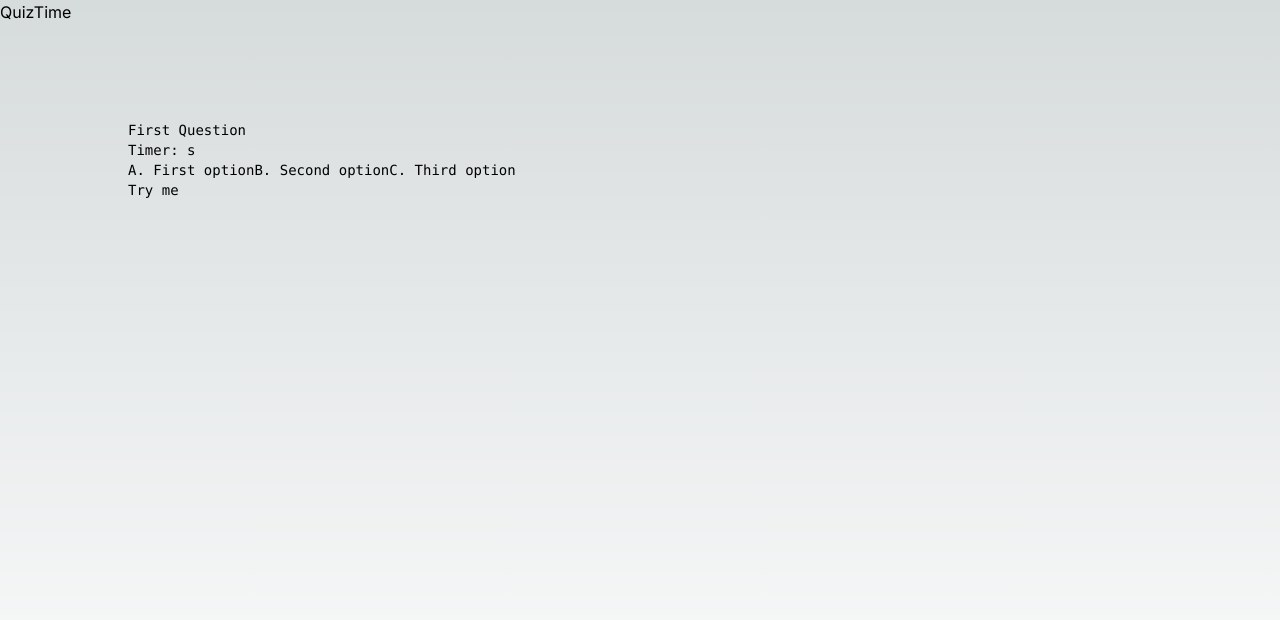
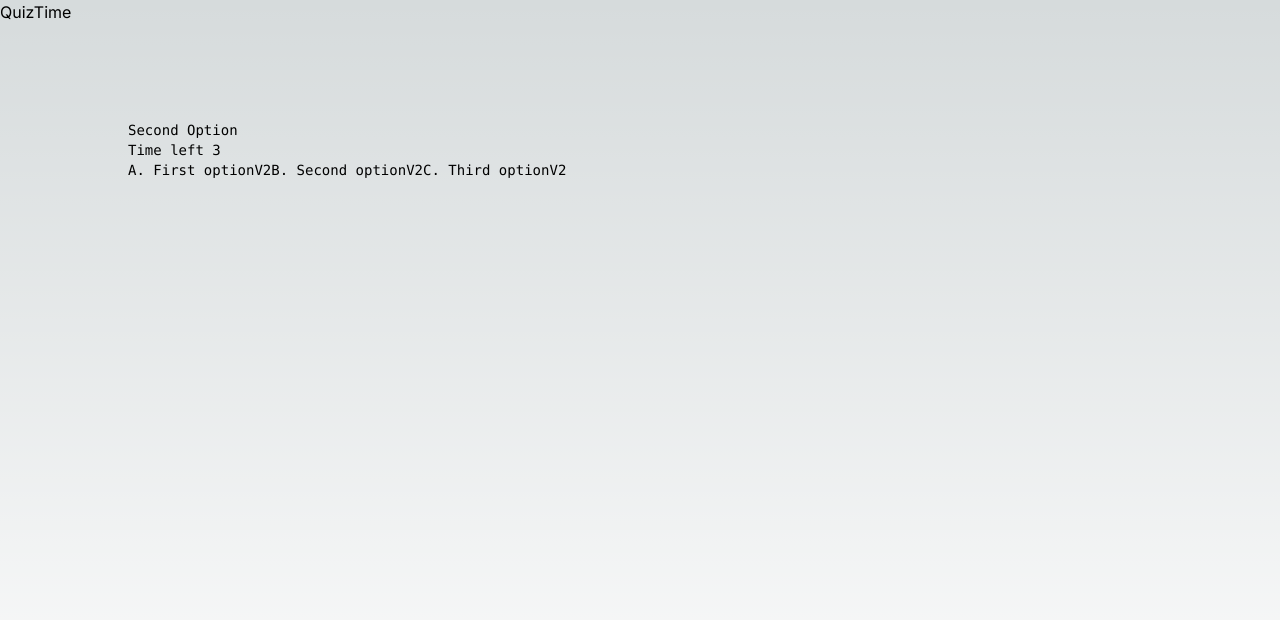
Before and after one commit to Spyro7883/QuizQuest, a Next.js app: page / in a window 1280 px wide. Both pictures are taken after a click on the button "Start game". Shown: the top 620 px of the page. Built offline with nearby package versions, Linux system fonts and the light colour scheme.

Commit message:
wrapped tickTime function using useEffect

```diff
--- a/src/app/page.tsx
+++ b/src/app/page.tsx
@@ -17,39 +17,35 @@ export default function Home() {
   ];
   const [state, setState] = useState(0)
   const [shownQuestion, setShownQuestion] = useState(questionsArray[0]);
+  const [timeLeft, setTimeLeft] = useState(5);
   let [questionNumber, setQuestionNumber] = useState(0);
-  let correctAnswers = 0;
+  let [correctAnswers, setCorretAnswers] = useState(0);
+
   const changeState = (appStatus: number) => {
     setState(appStatus)
   }
-  const pickAnswer = (answer: true) => {
-    answer === true ? correctAnswers++ : <></>;
+  const checkAnswer = (optionIndex: number) => {
+    // console.log(shownQuestion.options[optionIndex])
+    shownQuestion.options[optionIndex].charAt(0) === shownQuestion.rAnswer ? setCorretAnswers(correctAnswers++) : console.log("wrong answer");
   }
 
+  useEffect(() => {
+    if (timeLeft > 0) {
+      const timerId = setTimeout(() => {
+        setTimeLeft(timeLeft - 1);
+      }, 1000);
 
+      return () => clearTimeout(timerId);
+    } else {
+      if (shownQuestion !== questionsArray[questionNumber + 1] && questionNumber + 1 !== questionsArray.length) {
+        setShownQuestion(questionsArray[questionNumber + 1])
+        setQuestionNumber(questionNumber + 1);
+        setTimeLeft(5)
+      }
+      else { changeState(2); setShownQuestion(questionsArray[0]), setQuestionNumber(0), console.log('Countdown finished!'); console.log(correctAnswers) }
 
-  const testTimeout = (event: React.MouseEvent<HTMLButtonElement>) => {
-    setTimeout(() => {
-      console.log("Delayed for 1 second");
-      console.log(questionsArray[questionNumber])
-      console.log(`QuestionNumber is ${questionNumber}`)
-    }, 1000)
-  }
-
-  const renderArray = (event: React.MouseEvent<HTMLButtonElement>) => {
-    // setTimeout(() => {
-    questionNumber + 1 === questionsArray.length ?
-      (() => { changeState(2); setQuestionNumber(0), setShownQuestion(questionsArray[questionNumber]) }) : <></>
-    if (shownQuestion !== questionsArray[questionNumber + 1]) {
-      setShownQuestion(questionsArray[questionNumber + 1])
-      setQuestionNumber(questionNumber + 1);
     }
-    // }, 1000)
-
-  }
-  useEffect(() => {
-
-  }, [shownQuestion])
+  }, [timeLeft]);
 
   return (
     <div>
@@ -63,19 +59,18 @@ export default function Home() {
         <div className="z-10 w-full max-w-5xl items-center justify-between font-mono text-sm lg:flex">
           <section>
             {state === 0 ?
-              <button onClick={() => changeState(1)}>Start game</button> : <></>
+              <button onClick={() => { changeState(1), setTimeLeft(5) }}>Start game</button> : <></>
             }
             <div>
               {state === 1 ?
                 <div ><p>{shownQuestion.title}</p>
-                  <div>Timer: {"s"}</div>
                   <div>
+                    <p>Time left {timeLeft}</p>
                     {shownQuestion.options.map((possibleAnswer: any, optionIndex: number) => {
-                      return <button key={optionIndex} onClick={renderArray}>{possibleAnswer}</button>
+                      return <button key={optionIndex} onClick={() => checkAnswer(optionIndex)}>{possibleAnswer}</button>
                     }
                     )}
                   </div>
-                  <button onClick={testTimeout}>Try me</button>
                 </div>
                 : null}
 
```
